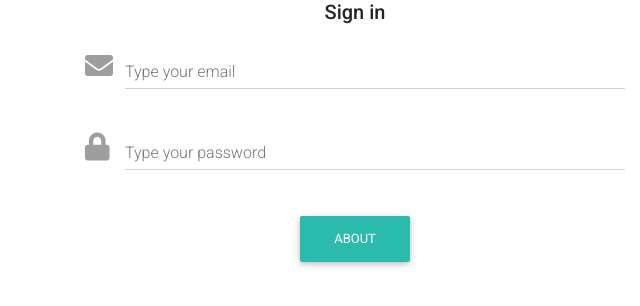
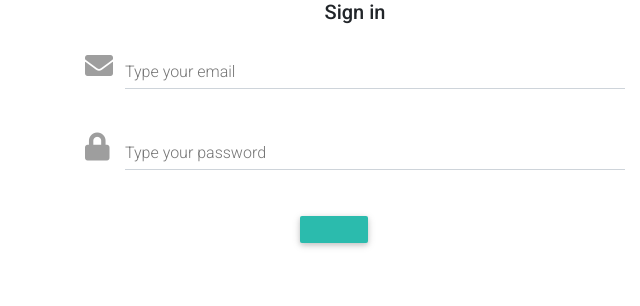
Before and after one commit to marisolcastrolopez/melp, a React (Create React App) app: page / in a window 1280 px wide. Shown: the top 306 px of the page, without its empty margins (0-640 px from the left). Built offline with nearby package versions, Linux system fonts and the light colour scheme; what google-maps-react would draw is missing.

Commit message:
merge cards

```diff
--- a/src/Components/Login.jsx
+++ b/src/Components/Login.jsx
@@ -29,8 +29,9 @@ const Login = () => {
             </div>
             <div className="text-center">
               <MDBBtn>
-                <Link style={{ textDecoration: "none", color: "white" }} to="/map">About</Link>
+
               </MDBBtn>
+              <Link style={{ textDecoration: "none", color: "white" }} to="/app">About</Link>
             </div>
           </form>
         </MDBCol>
--- a/src/Router.js
+++ b/src/Router.js
@@ -8,7 +8,7 @@ const AppRouter = () => {
     <main>
       <Switch>
         <Route exact path="/" component={Login} />
-        <Route path="/map" component={Main} />
+        <Route path="/app" component={Main} />
       </Switch>
     </main>
   );
--- a/src/components/Card.jsx
+++ /dev/null
@@ -1,16 +0,0 @@
-import React, { Component } from "react";
-
-class Card extends Component {
-
-
-  render() {
-
-    return (
-      <div>
-        hola
-      </div>
-    );
-  }
-}
-
-export default Card;
--- a/src/components/Main.jsx
+++ b/src/components/Main.jsx
@@ -1,6 +1,6 @@
 import React, { Component } from "react";
 import MarkerMap from "./MarkerMap";
-import Card from './Card'
+import Cards from './Cards'
 
 class Main extends Component {
   constructor(props) {
@@ -22,7 +22,7 @@ class Main extends Component {
         view = <MarkerMap></MarkerMap>
     }
     else{
-        view = <Card></Card>
+        view = <Cards></Cards>
     }
     return (
       <div>
```
